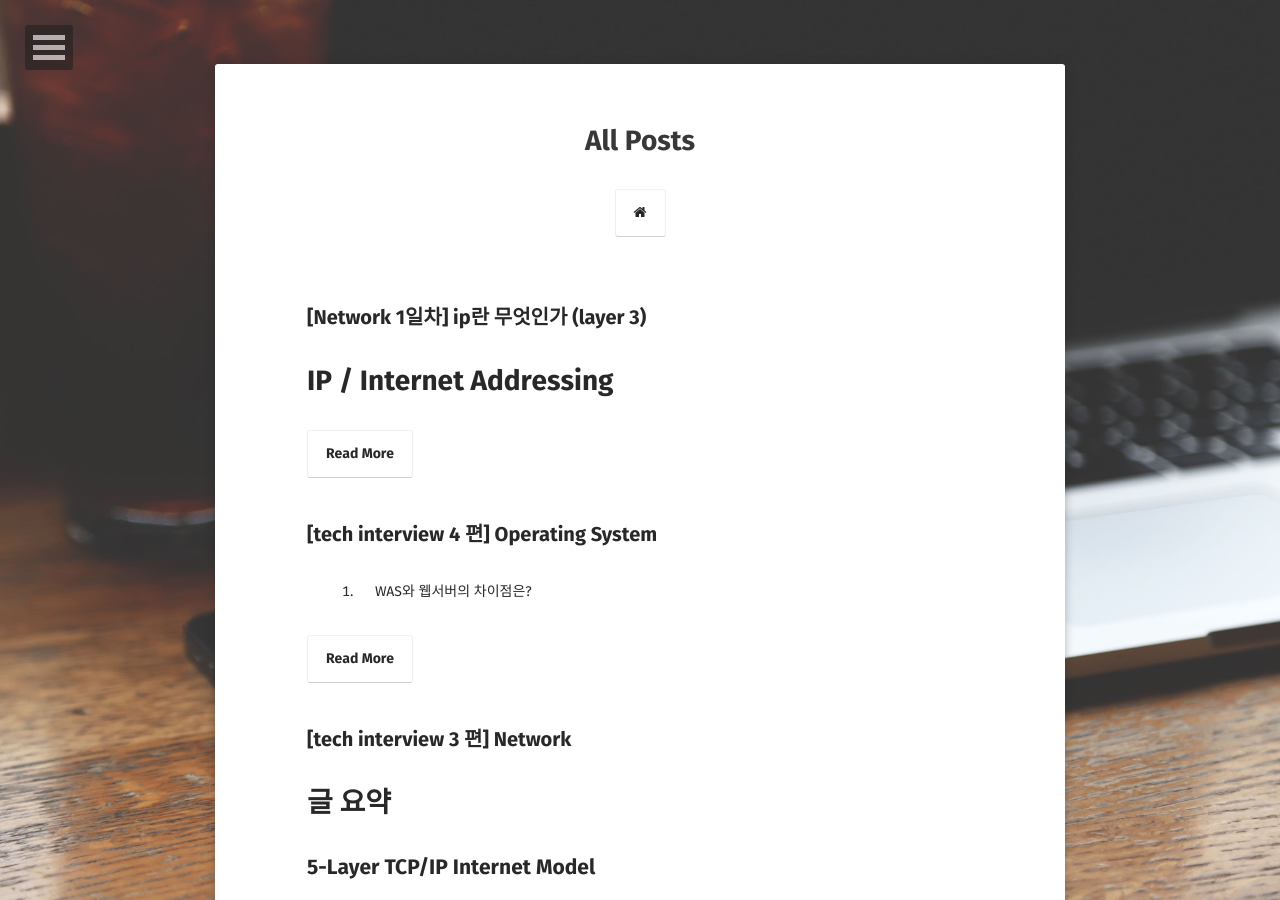
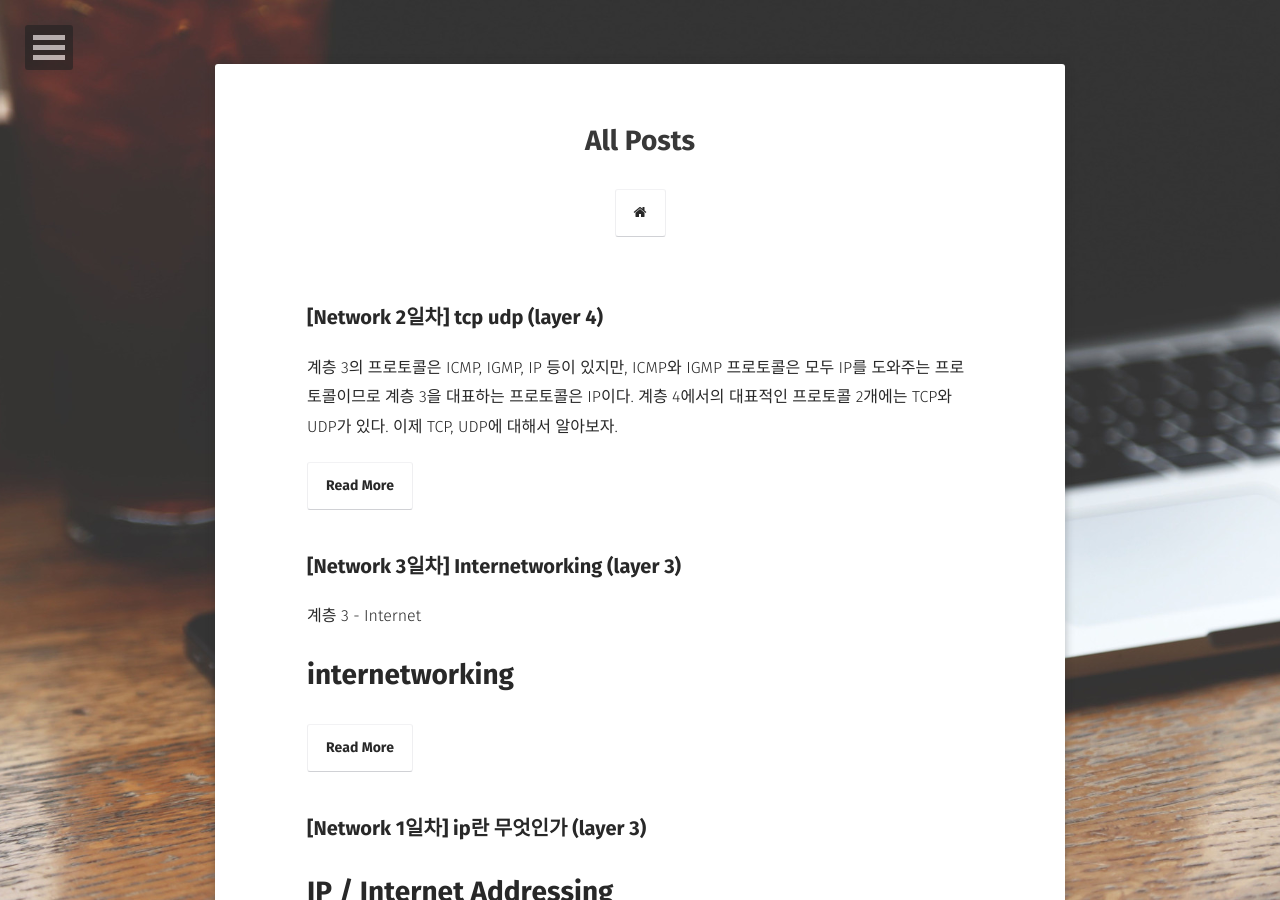
Before and after one commit to JoosJuliet/joosjuliet.github.io, a Jekyll site: the page built from posts/index.md, in a window 1280 px wide and 900 px high. Built offline with Jekyll 4.4.1, drawn with Linux system fonts in a browser that asks for light colours; some web fonts are replaced; some of the changed lines change nothing that is shown.

Commit message:
network update

```diff
--- a/_posts/2018-11-29-layer3.md.md
+++ b/_posts/2018-11-29-layer3.md
@@ -3,7 +3,7 @@ layout: post
 section-type: post
 title: "[Network 1일차] ip란 무엇인가 (layer 3)"
 category: Computer_Science
-tags: [ 'computer_science', 'os', '글또' ]
+tags: [ 'computer_science', '글또1기', 'network' ]
 comments: true
 ---
 
--- /dev/null
+++ b/_posts/2018-12-04-Internet.md
@@ -0,0 +1,74 @@
+---
+layout: post
+section-type: post
+title: "[Network 3일차] Internetworking (layer 3)"
+category: Computer_Science
+tags: [ 'computer_science', '글또1기', 'network' ]
+comments: true
+---
+
+계층 3 - Internet
+# internetworking
+
+## internetworking 이란?
+
+LAN과 WAN 같이 특정 네트워크에 따라 specific한 기술을 적용해야 하며, **모든 필요성을 만족시키는 최적인 네트워크는 없기 때문에,** 네트워크 마다
+1. 주소 체제가 다르거나
+2. 주고 받는 패킷의 형태가 달라서
+통신이 불가능하다. (비호환) 그래서 이 **비호환을 극복하고 통신을 제공하기 위해 고안해 낸 것이 internetworking이고,** 물리적인 네트워크들을 연결해놓은 시스템을 **internetwork 혹은 internet**으로 부른다.
+
+> 보통 internet(맨 앞 알파벳이 소문자인걸 주목하자) 은 몇 개의 네트워크 들을 포함하는 거고, global Internet이 우리가 보통 생각하고 있는 매우 커다란 인터넷을 말한다.
+
+## Internet 이란?
+
+유저의 관점에서는 웹, email 같은 서비스와 어플리케이션으로 볼 수 있고, 네트워크 전문가의 관점으로는 서비스를 돌아가게 하는 빠르게 성장하는 플랫폼이라고 할 수 있다.
+
+## 인터넷 구조 설계
+
+주요 원리
+- 앞으로의 새로운 서비스가 확장 되더라도 이를 수용할 수 있도록 디자인 되어야 한다.
+- 어떤 네트워크도 수용할 수 있도록 디자인 되어야한다. 즉, 각각의 기술들이 적절히 사용되는 것이 수용되어야 한다.
+
+## 인터넷이 가지고 있는 철학
+
+1. Infrastructure(인프라)
+    - 패킷 통신 서비스를 제공해야 한다.
+    - 패킷의 형태에 제약이 없고, 네트워크 기술에도 제약이 없음.
+    - 어떤 endpoint간에 아무 endpoint에 다 보낼 수 있다.
+    - 어떤 endpoint던 다 동일하게 취급한다.
+2. 붙어있는 endpoint들
+    - 모든 컨텐츠들을 제어하고 모든 서비스를 제공할 수 있게 한다.
+3. 인터넷 철학에서의 이점
+    - 서로 다른 네트워크도 수용한다.
+    - 서비스와 통신은 따로 분리를 시켜놓아야 해서, 서비스를 제공하는 사람은 통신 쪽을 몰라도 된다.
+    - 모든 서비스를 수용할 수 있다.
+
+# Router
+
+인터넷에서의 철학을 구현하기 위해 생긴 것이 이 Router 이다.
+
+Router는 다음과 같이 두 가지 일을 한다.
+1. 패킷 포워딩: 패킷을 받아서 그 다음으로 보내도록 하는 것. 목적지 까지 가려면 어느 길을 거쳐서 가야 최적인가?를 알려준다.
+2. 형식 변환: 서로 다른 네트워크는 주소/패킷의 형태가 다를 수 있기 때문에, 이를 변환해 주는 역할을 한다. 이 형식 변환을 프로토콜 소프트웨어가 해결하기로 하는데, **레이어 3의 기능을 실제로 구현한 IP라는 프로토콜** 이 해결한다.(레이어 3에는 ARP, ICMP라는 프로토콜도 존재한다.)
+
+> Internet은 하나의 네트워크라고 가정은 했지만, 실제로 존재는 하지 않고 라우터와 작은 네트워크들로 구성된다. 그래서 virtual network라고도 부른다.
+
+## 계층 3 IP 프로토콜에서 일어나는 일
+
+전체의 네트워크에서 동일한 주소를 사용해야 하기 때문에, IP주소를 만들어서, 서로 다른 네트워크가 주소를 이해할 수 있게 한다.
+하나의 네트워크에서는 패킷 형태가 따로 존재하는데, 즉 인터넷 계층에서 사용되는 패킷을 데이터그램 이라고 한다.
+
+## Host
+
+1. 인터넷에 연결되어 있고.
+2. 응용 프로그램을 수행하고 있는 컴퓨터를 Host라고 한다. 크기는 관계가 없다.(휴대폰이든 컴퓨터든)
+
+# 예시
+
+실제로 예를 들어 보자. A라는 맥주소를 가지고 있는 컴퓨터가, 또 다른 네트워크에 있는 B라는 컴퓨터한테 데이터를 보내려고 한다. 이때 일어나는 일을 단계별로 설명해보면,
+
+1. 계층 3에서 데이터 그램을 만든다. payload, header가 있는데, header에는 source와 destination을 적어야 한다. source에는 A의 ip주소를 적고, destination에는 B의 ip 주소를 적는다. 즉, 계층 3에서 하는 일은 전체 Internet에서의 통신을 하는 개념이라고 생각하면 된다.
+
+2. 계층 2에서는 프레임으로 전송한다. 계층 3에서 받은 데이터를 헤더까지 전체 다 payload로 지정하고, header를 붙인다. 여기서 **헤더에는 source에 맥주소 A를 적게 되고, destination에는 router의 맥주소를 적는다.**
+
+> 계층 5는 실제 송신과 수신 역할을 하는 곳에서만 필요하다. 그래서 송신,수신 역할이 존재하지 않는 라우터에서는 계층 5가 필요가 없다(사실 계층 4도 필요가 없다)
--- /dev/null
+++ b/_posts/2018-12-04-layer4.md
@@ -0,0 +1,111 @@
+---
+layout: post
+section-type: post
+title: "[Network 2일차] tcp udp (layer 4)"
+category: Computer_Science
+tags: [ 'computer_science', '글또1기', 'network' ]
+comments: true
+---
+
+계층 3의 프로토콜은 ICMP, IGMP, IP 등이 있지만, ICMP와 IGMP 프로토콜은 모두 IP를 도와주는 프로토콜이므로 계층 3을 대표하는 프로토콜은 IP이다.
+계층 4에서의 대표적인 프로토콜 2개에는 TCP와 UDP가 있다. 이제 TCP, UDP에 대해서 알아보자.
+
+## 계층 4의 프로토콜이 다뤄야 할 문제
+
+- 송신자가 데이터를 보내는 속도가 수신자에 비해 너무 빠를 경우, 수신자는 받은 데이터를 감당할 수 없기 때문에, 속도를 일치시켜줘야 한다.
+- 데이터그램의 중복을 제거하고 손실 되었을 경우 감지 및 복구시켜줘야한다.
+- 패킷이 너무 늦게 오는 문제.
+- 정체현상(Congestion) 처리 문제.
+- 송수신자가 서로 합의하에 통신해야 하는 경우가 있을 수 있다.
+- 위와 같은 문제들은 IP가 다 해결할 수 없으니, 계층 4의 프로토콜이 해결해야 한다.
+
+## End-to-End principle
+
+실제 통신은 호스트와 또 다른 호스트가 통신하는 것이 아닌, 호스트 내의 “프로그램”을 통해 통신한다. 프로그램과 프로그램이 통신 이처럼 호스트 내 프로그램 간의 통신을 End-to-End 라고 한다. TCP, UDP 모두 End-to-End 통신이다.
+
+- IP는 Best-effort한 통신이다, 이 말인 즉슨, 통신에 대한 결과를 보장하지 않는다(신뢰성이 없다). 보내긴 보냈지만 결과는 모른다.
+- 하지만 End-to-End 에선 신뢰성을 보장해줘야한다.
+- 정보를 전달하는 중간 과정은 단순히 전달하는 역할의 치중하고, 보다 복잡한 처리(에러처리 등)는 양 끝단(end)에서 처리하자는 것이다.
+- TCP, UDP 모두 End-to-End 통신이다.
+
+## End-to-End에서 Endpoint를 표현하는 방법.
+
+- Endpoint는 프로그램이기 때문에, 한 호스트 내에서 데이터를 주고 받을 프로그램의 주소를 표현하는 방법이 있어야 한다. -> 이를 port number를 사용해서 표현한다.
+- OS의 pid(현재 프로세스의 id)를 사용하면 될 것 같지만 그렇게 하지 않고 port number를 쓰는데에는 두가지 이유가 있다.
+    1. 이 세상의 모든 OS가 같은 pid를 제공하지 않는다(공통된 방법이 없음)
+    2. 동일한 pid를 제공한다고 하더라도 pid를 쓸 수 없다. 이유는 바로 서버-클라이언트 구조의 특성 때문인데, 서버는 클라이언트의 접속을 감지하기 위해 계층 4에 본인의 주소를 등록해야 한다. 그런데 주소의 등록은 자기 자신의 주소를 알아야 할 수 있는 것이고, 그렇게 하기 위해서는 프로그램이 실행되기 전에 주소를 알아야 한다는 의미이다. 따라서 pid는 프로세스가 실행되었을 때 부여되는 것이므로, port 번호를 따로 사용하게 되는 것이다.
+
+> well-known port number: 1~1024 번으로 구성된 이미 등록된 포트 번호이다. TCP, FTP, SSH 등에 쓰인다.
+1024~5만 몇번 까지 서버가 쓴다.그 이상은 클라이언트가 쓴다.
+
+## 계층 4의 기능들.
+
+- 어플리케이션 demultiplexing
+- 데이터의 전송을 제어
+    1. Flow-control: 수신자의 속도에 맞춰서 수신자가 받고싶은 만큼 보내는 것. 수신자에 대한 정보가 필요하다.
+    2. Congestion-control: 도중에 있는 path나 router에서 데이터가 너무 많아서 처리를 못하면 사용한다. 일단 정체되어 있는 지를 알아야 하는데, 수신자나 네트워크가 정체됐다고 알려주거나 혹은 송신자가 packet을 보내서  around time을 확인하고 시간이 어느정도 길어지면, 길이 막혔다고 판단하고 보내는 데이터의 양을 줄인다.
+- 데이터의 순서를 식별하기 위해 각각의 패킷에 일련번호를 붙여준다.
+- 신뢰성을 보장하고 정확한 정보를 제공하기 위해, Acknowledgement를 사용한다. 수신자가 Acknowledgement를 보내면, 송신자는 데이터를 재전송 한다.
+-> congestion avoidance, slow starter
+
+# UDP(User Datagram Protocol)
+
+### UDP의 특징
+
+- 비연결 지향적(Connectionless-oriented) 인 통신이다. 패킷을 만들어서 수신자의 동의없이 무조건 보낸다.
+- UDP에서의 패킷은 User Datagram 혹은 Segment라 부른다.
+
+### UDP의 사용
+
+- bootstrapping 할 때 사용된다.( 컴퓨터가 처음 IP를 발급받을 때의 broadcasting에 사용됨)
+- 멀티미디어(VoIP, 오디오, 비디오)를 전송할 때 사용된다.
+    - 받은 데이터에 소소한 에러가 발생해도 지장이 없다. 정확도보다 실시간이 중요할 때 사용된다. 즉, 절대적인 신뢰성이 필요하지 않을 때 사용된다.
+- Message oriented 통신이다. 즉, 응용 프로그램이 준 데이터를 자르지 않고 그대로 전송하는 방식이다.
+- 받은 데이터가 에러가 발생 했더라도, 계층 5에서 그 에러를 감지하고 수정할 수 있다면 UDP를 사용한다.(TCP에 비해 더 빠르고 가볍기 때문에)
+- OS와 독립적이다.
+
+# TCP
+
+- 연결 지향적(connection-oriented) 통신이다. 송신자와 수신자가 결정되어서 1:1로 통신한다.
+- TCP에서의 패킷은 Segment라 부른다.
+- Stream 패러다임을 사용한다.
+- 패킷을 byte들의 연속으로 보고, 보낼 수 있는 만큼만 잘라서 보낸다.
+- 신뢰성(보낸 정보가 수신자에게 정확히 도착해야 한다.)을 제공해야한다.
+    - Connection, 데이터 통신, Disconnection 세 방면에서 모두 신뢰성을 제공해야 한다.
+
+## Connection에서 TCP가 신뢰성을 보장하는 방법.
+
+### 3-way hand shake
+
+![3-way hand shake](https://t1.daumcdn.net/cfile/tistory/225A964D52F1BB6917)
+
+[STEP 1]
+클라이언트는 서버에 접속을 요청하는 SYN 패킷을 보낸다.
+이때 클라이언트는 SYN 을 보내고 SYN/ACK 응답을 기다리는SYN_SENT 상태가 되는 것이다.
+서버는 listen 상태가 된다.
+
+[STEP 2]
+서버는 SYN요청을 받고 클라이언트에게 요청을 수락한다고 ACK 와 SYN flag를 보내는데 ACK는 SEQ 번호가 N인 것을 반환된 값이고 SYN은 M+1으로 보낸다.
+
+[STEP 3]
+클라이언트는 서버에게 ACK을 보내고 이후로부터는 연결이 이루어지고 데이터가 오가게 되는것이다. 이때의 B서버 상태가 ESTABLISHED 이다.
+그 ACK 안에있는 SEQ 번호에는 M+1을 담고, ACK 번호에는 N+1을 담아서 보낸다.
+
+### 4-way hand shake
+![4-way hand shake](https://t1.daumcdn.net/cfile/tistory/2152353F52F1C02835)
+
+[STEP 1]
+클라이언트가 연결을 종료하겠다는 FIN플래그를 전송한다.
+
+[STEP 2]
+그러면 Server가 FIN 받았다고 ack를 보내고 모든 일을 다 끝낼 때까지 기다렸다가 FIN을 보낸다.
+서버는 일단 확인메시지를 보내고 자신의 통신이 끝날때까지 기다리는데 이 상태가 TIME_WAIT상태다.
+
+[STEP 3]
+클라이언트는 확인했다는 메시지를 보낸다.
+
+그런데 만약 "Server에서 FIN을 전송하기 전에 전송한 패킷이 Routing 지연이나 패킷 유실로 인한 재전송 등으로 인해 FIN패킷보다 늦게 도착하는 상황"이 발생한다면 어떻게 될까요? Client에서 세션을 종료시킨 후 뒤늦게 도착하는 패킷이 있다면 이 패킷은 Drop되고 데이터는 유실될 것입니다.이러한 현상에 대비하여 Client는 Server로부터 FIN을 수신하더라도 일정시간(디폴트 240초) 동안 세션을 남겨놓고 잉여 패킷을 기다리는 과정을 거치게 되는데 이 과정을 "TIME_WAIT" 라고 합니다.
+
+
+참조
+https://t1.daumcdn.net/cfile/tistory/2152353F52F1C02835
```
